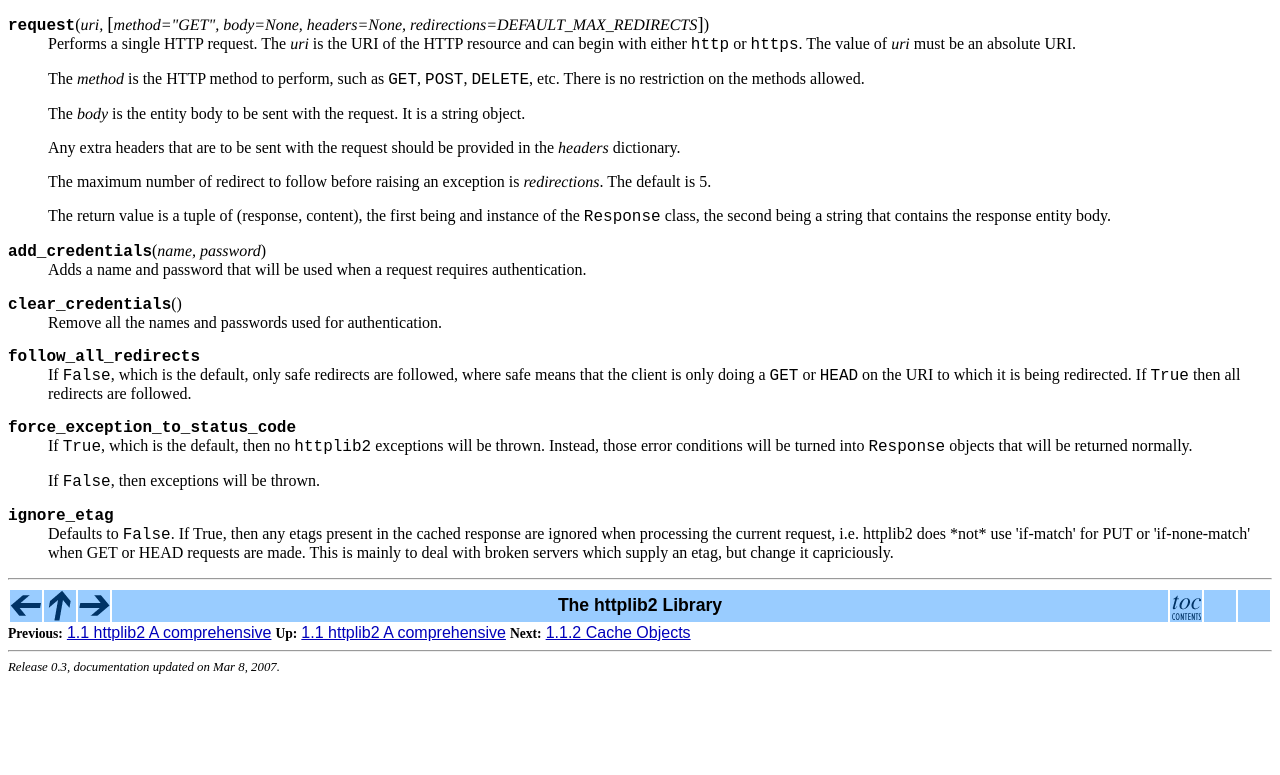
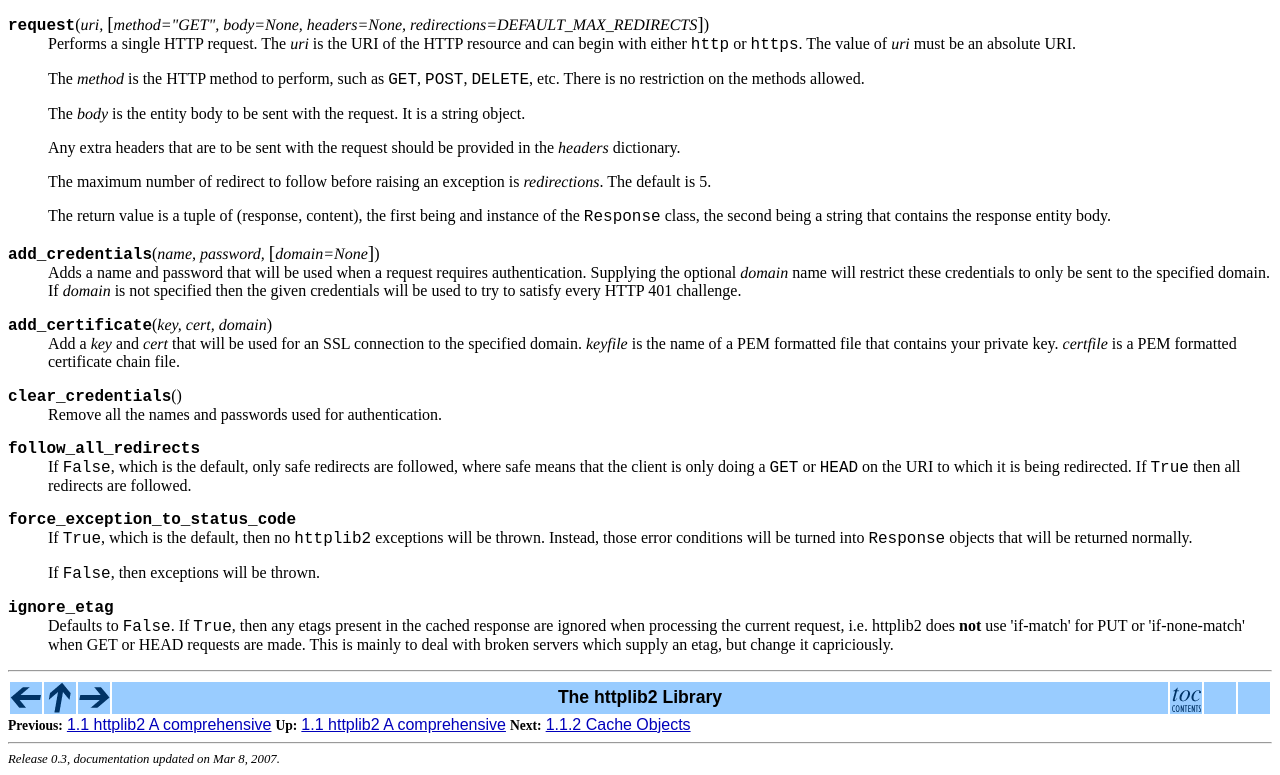
Before and after one commit to tanmayameher/httplib2, a plain HTML site: page ref/http-objects.html in a window 1280 px wide. Shown: the part 161-936 px from the top of the page. Before the commit the page ends 844 px from the top, so only its background shows below. Drawn offline with Linux system fonts and the light colour scheme.

Commit message:
Updated docs

```diff
--- a/ref/http-objects.html
+++ b/ref/http-objects.html
@@ -88,22 +88,35 @@ The return value is a tuple of (response, content), the first being and instance
 <P>
 <dl><dt><table cellpadding="0" cellspacing="0"><tr valign="baseline">
   <td><nobr><b><tt id='l2h-15' xml:id='l2h-15' class="method">add_credentials</tt></b>(</nobr></td>
-  <td><var>name, password</var>)</td></tr></table></dt>
+  <td><var>name, password, </var><big>[</big><var>domain=None</var><big>]</big><var></var>)</td></tr></table></dt>
 <dd>
 Adds a name and password that will be used when a request
-requires authentication.
+requires authentication. Supplying the optional <var>domain</var> name will
+restrict these credentials to only be sent to the specified
+domain. If <var>domain</var> is not specified then the given credentials will
+be used to try to satisfy every HTTP 401 challenge.
 </dl>
 
 <P>
 <dl><dt><table cellpadding="0" cellspacing="0"><tr valign="baseline">
-  <td><nobr><b><tt id='l2h-16' xml:id='l2h-16' class="method">clear_credentials</tt></b>(</nobr></td>
+  <td><nobr><b><tt id='l2h-16' xml:id='l2h-16' class="method">add_certificate</tt></b>(</nobr></td>
+  <td><var>key, cert, domain</var>)</td></tr></table></dt>
+<dd>
+Add a <var>key</var> and <var>cert</var> that will be used for an SSL connection
+to the specified domain. <var>keyfile</var> is the name of a PEM formatted
+file that contains your private key. <var>certfile</var> is a PEM formatted certificate chain file.
+</dl>
+
+<P>
+<dl><dt><table cellpadding="0" cellspacing="0"><tr valign="baseline">
+  <td><nobr><b><tt id='l2h-17' xml:id='l2h-17' class="method">clear_credentials</tt></b>(</nobr></td>
   <td><var></var>)</td></tr></table></dt>
 <dd>
 Remove all the names and passwords used for authentication.
 </dl>
 
 <P>
-<dl><dt><b><tt id='l2h-17' xml:id='l2h-17' class="member">follow_all_redirects</tt></b></dt>
+<dl><dt><b><tt id='l2h-18' xml:id='l2h-18' class="member">follow_all_redirects</tt></b></dt>
 <dd>
 If <code>False</code>, which is the default, only safe redirects are followed, where
 safe means that the client is only doing a <code>GET</code> or <code>HEAD</code> on the
@@ -111,7 +124,7 @@ URI to which it is being redirected. If <code>True</code> then all redirects are
 </dl>
 
 <P>
-<dl><dt><b><tt id='l2h-18' xml:id='l2h-18' class="member">force_exception_to_status_code</tt></b></dt>
+<dl><dt><b><tt id='l2h-19' xml:id='l2h-19' class="member">force_exception_to_status_code</tt></b></dt>
 <dd>
 If <code>True</code>, which is the default, then no <tt class="module">httplib2</tt> exceptions will be thrown. Instead,
 those error conditions will be turned into <tt class="class">Response</tt> objects
@@ -122,10 +135,10 @@ If <code>False</code>, then exceptions will be thrown.
 </dl>
 
 <P>
-<dl><dt><b><tt id='l2h-19' xml:id='l2h-19' class="member">ignore_etag</tt></b></dt>
+<dl><dt><b><tt id='l2h-20' xml:id='l2h-20' class="member">ignore_etag</tt></b></dt>
 <dd>
-Defaults to <code>False</code>. If True, then any etags present in the cached response
-are ignored when processing the current request, i.e. httplib2 does *not* use
+Defaults to <code>False</code>. If <code>True</code>, then any etags present in the cached response
+are ignored when processing the current request, i.e. httplib2 does <strong>not</strong> use
 'if-match' for PUT or 'if-none-match' when GET or HEAD requests are made. This
 is mainly to deal with broken servers which supply an etag, but change it capriciously.
 </dl>
```
Also changed, not shown: ref/cache-objects.html (+3 -3 lines), ref/response-objects.html (+5 -5 lines), 1 other file.
